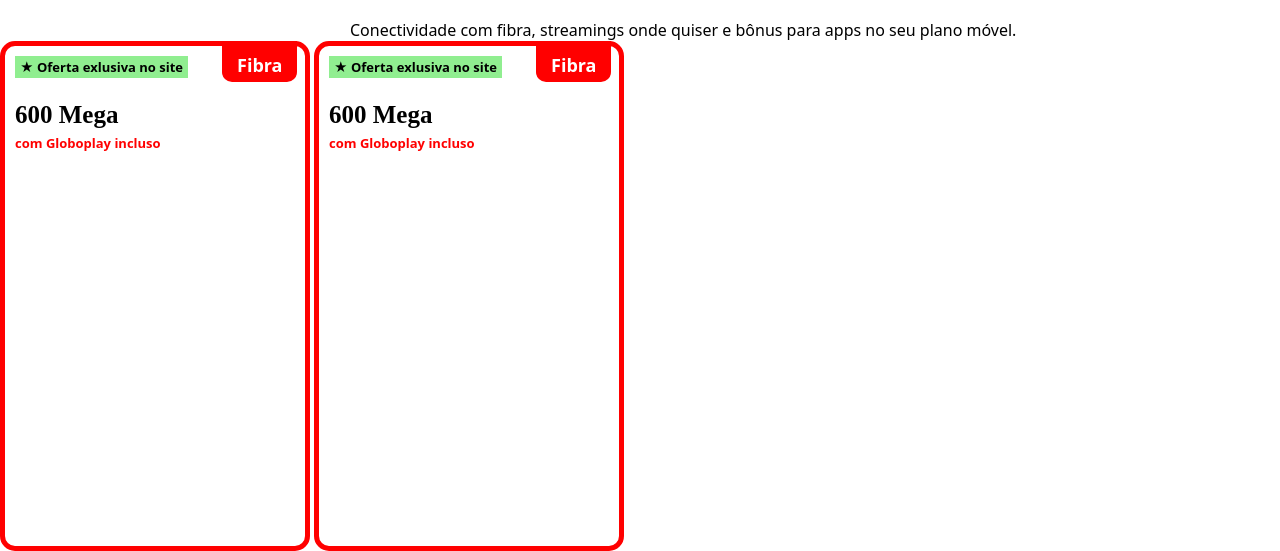
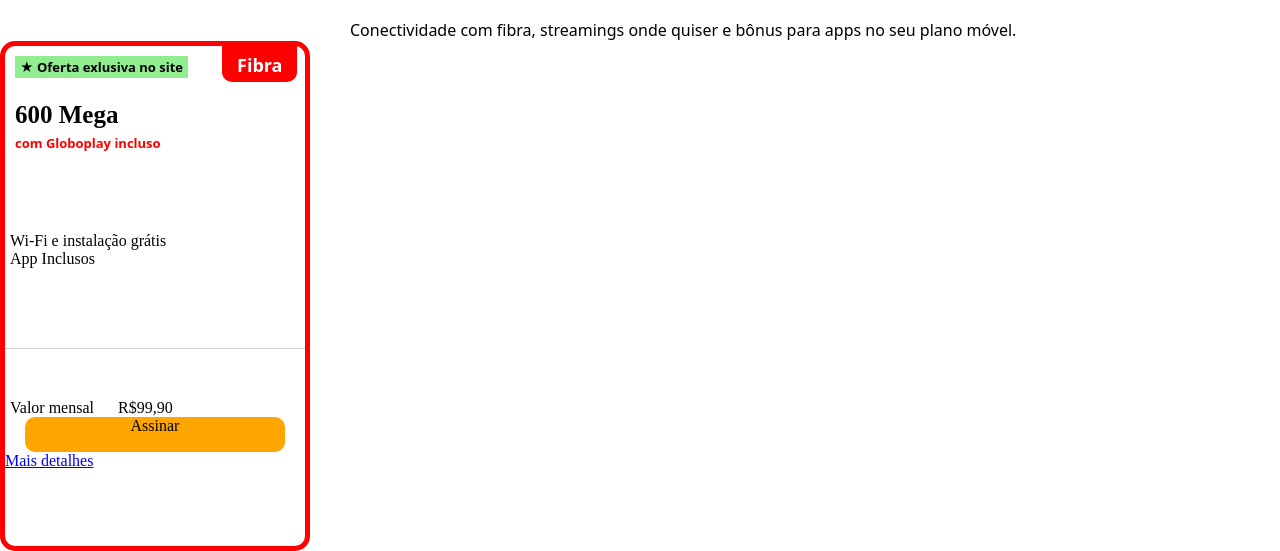
Before and after one commit to Gusfilho96/html-css, a plain HTML site: page Treino/site-claro/index.html in a window 1280 px wide. Shown: the part 688-1239 px from the top of the page. Drawn offline with Linux system fonts and the light colour scheme.

Commit message:
Mexendo nas caixas
Fiz algumas mudanças no html e css

```diff
--- a/Treino/site-claro/index.html
+++ b/Treino/site-claro/index.html
@@ -37,7 +37,7 @@
         </h3>
     </div>
     <div class="box-active">
-        <div class="card-top">
+        <div class="card">
             <div class="card-top-header">
                 <h3>
                     &#9733; Oferta exlusiva no site
@@ -52,23 +52,31 @@
                 com Globoplay incluso
                 </h3>
             </div>
-        </div>
-    </div>
-    <div class="box-active">
-        <div class="card-top">
-            <div class="card-top-header">
-                <h3>
-                    &#9733; Oferta exlusiva no site
-                </h3>
-                    <p>Fibra</p>
+            <div class="card-middle">
+                <ul>
+                    <li>
+                         <p>Wi-Fi e instalação grátis</p>
+                    </li>
+                    <li>
+                        <p>App Inclusos</p>
+                     </li>
+                </ul>
             </div>
-            <div class="card-top-main">
-                <h2>
-                    600 Mega
-                </h2>
-                <h3>
-                com Globoplay incluso
-                </h3>
+            <div class="card-bottom">
+                <div class="bottom-price">
+                    <p>Valor mensal</p>
+                    <div class="bottom-price-in">
+                        <span>R$</span>
+                        <span>99</span>
+                        <span>,90</span>
+                    </div>
+                </div>
+                <div class="bottom-action">
+                    <div class="bottom-action-b">
+                        <p>Assinar</p>
+                    </div>
+                    <a href="#">Mais detalhes</a>
+                </div>
             </div>
         </div>
     </div>
--- a/Treino/site-claro/style.css
+++ b/Treino/site-claro/style.css
@@ -103,7 +103,7 @@ h3{
     border:5px solid red;
 }
 
-.card-top{
+.card{
     margin: 0px;
 }
 
@@ -150,3 +150,38 @@ h3{
     font-size: 13px;
     font-weight: 600;
 }
+
+.card-middle{
+    margin: 80px 0px 80px 0px;
+    padding: 0px 0px 0px 5px;
+}
+
+.card-middle > ul{
+    list-style-type: none;
+}
+
+.card-bottom{
+    border-top: 1px solid lightgrey;
+    padding: 50px 0px 0px 0px;
+}
+
+.bottom-price > p{
+    display: inline;
+    padding: 0px 20px 0px 5px;
+}
+
+.bottom-price-in{
+    display: inline-flex;
+}
+
+.bottom-action-b{
+    background-color: orange;
+    border-radius: 10px;
+    height: 35px;
+    width: 260px;
+    text-align: center;
+}
+
+.bottom-action > a{
+    text-align: center;
+}
```
